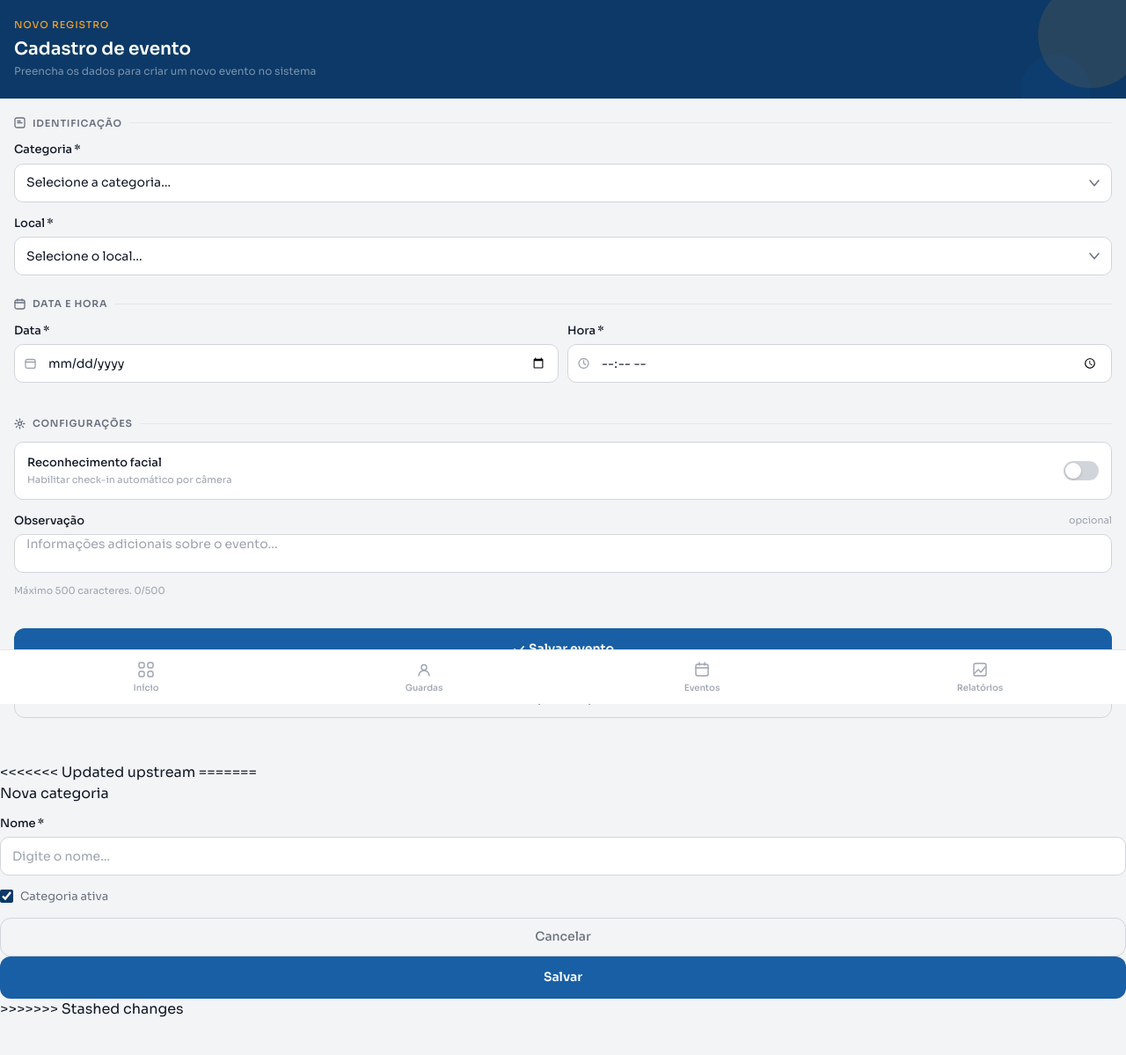
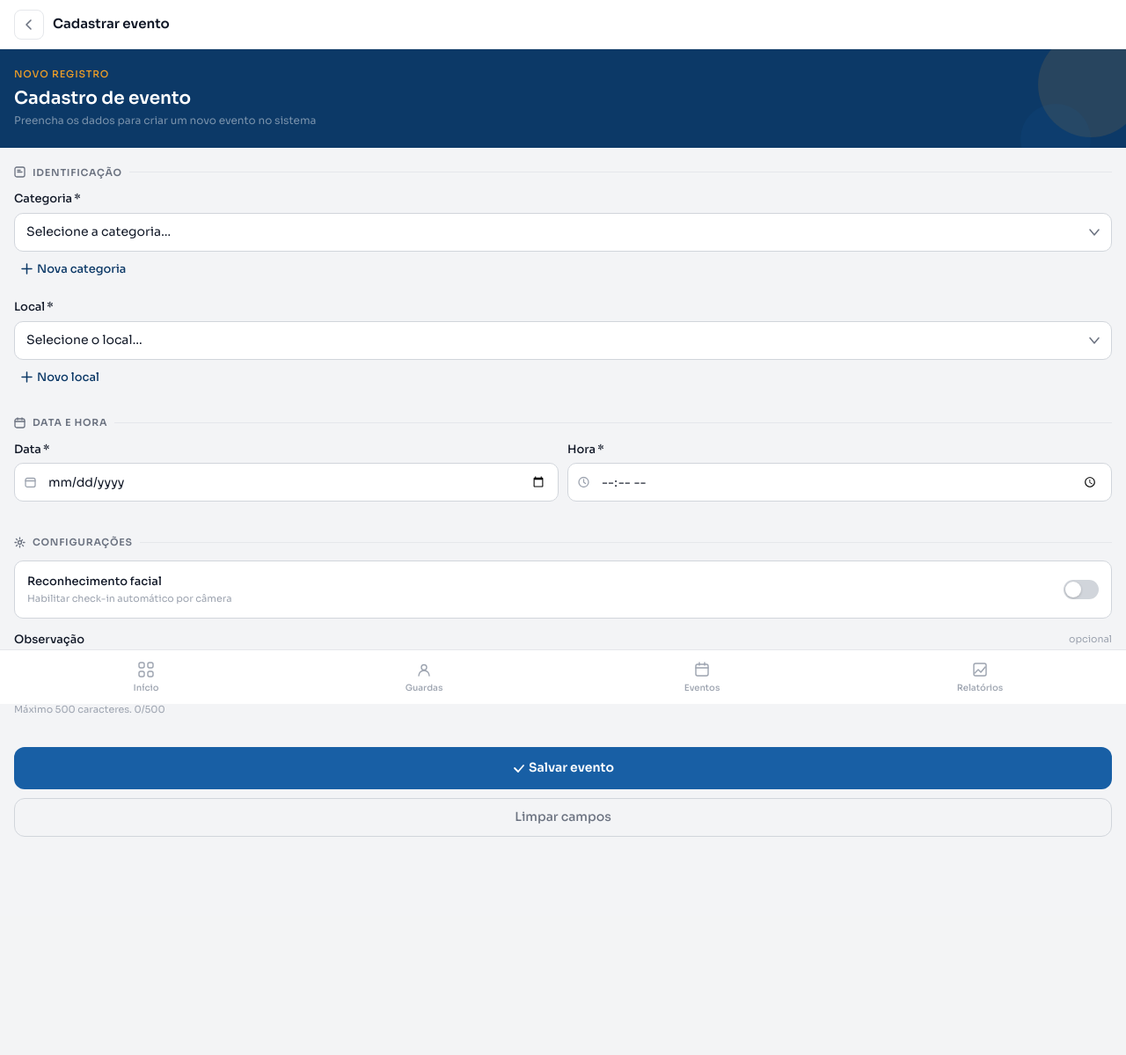
Before and after one commit to Paulompj/GNSN-LabTeC, a Django app: page /gnsn/guarda/cadastro-evento/ in a window 1280 px wide. Shown: the whole page at 88% size. After the commit the page ends 951 px from the top, so only its background shows below. Run offline with Django 4.2, Linux system fonts and the light colour scheme; data that the repository does not hold is empty.

Commit message:
ajustes na integração

```diff
--- a/guarda/static/css/cadastroEvento.css
+++ b/guarda/static/css/cadastroEvento.css
@@ -567,3 +567,60 @@ textarea {
 .actions {
     animation-delay: .15s;
 }
+.btn-add-inline {
+  display: inline-flex;
+  align-items: center;
+  gap: 5px;
+  margin: 8px;
+  background: none;
+  border: none;
+  color: #0c3967;
+  font-size: 13px;
+  font-weight: 500;
+  font-family: 'Sora', sans-serif;
+  cursor: pointer;
+  padding: 2px 0;
+  transition: color .15s;
+}
+
+.btn-add-inline:hover {
+  color: #EF9F27;
+  text-decoration: underline;
+}
+
+.modal-overlay {
+  display: none;
+  position: fixed;
+  inset: 0;
+  background: rgba(0,0,0,.45);
+  z-index: 999;
+  align-items: center;
+  justify-content: center;
+  padding: 16px;
+}
+
+.modal-overlay.show {
+  display: flex;
+}
+
+.modal-box {
+  background: #fff;
+  border-radius: 12px;
+  padding: 20px;
+  width: 100%;
+  max-width: 380px;
+}
+
+.modal-box-title {
+  font-family: 'Sora', sans-serif;
+  font-size: 16px;
+  font-weight: 600;
+  color: #0c3967;
+}
+
+.modal-actions {
+  display: flex;
+  justify-content: flex-end;
+  gap: 8px;
+  margin-top: 16px;
+}
--- a/templates/base.html
+++ b/templates/base.html
@@ -11,23 +11,33 @@
   <link rel="stylesheet" href="{% static 'css/style.css' %}">
 
   <!-- Bootstrap -->
-  <link href="https://cdn.jsdelivr.net/npm/bootstrap@5.0.2/dist/css/bootstrap.min.css" rel="stylesheet"
-    integrity="sha384-EVSTQN3/azprG1Anm3QDgpJLIm9Nao0Yz1ztcQTwFspd3yD65VohhpuuCOmLASjC" crossorigin="anonymous">
+  <link href="https://cdn.jsdelivr.net/npm/bootstrap@5.0.2/dist/css/bootstrap.min.css"
+        rel="stylesheet"
+        integrity="sha384-EVSTQN3/azprG1Anm3QDgpJLIm9Nao0Yz1ztcQTwFspd3yD65VohhpuuCOmLASjC"
+        crossorigin="anonymous">
 
-  {% block head %}
+  {% block head %}{% endblock %}
 </head>
 
 <body>
-
+{% block header %}
   <header class="topbar">
 
     <div class="topbar-left">
 
-      <button class="back-btn" onclick="history.back()" aria-label="Voltar">
+      <button class="back-btn"
+              onclick="history.back()"
+              aria-label="Voltar">
 
-        <svg width="16" height="16" viewBox="0 0 16 16" fill="none">
+        <svg width="16"
+             height="16"
+             viewBox="0 0 16 16"
+             fill="none">
 
-          <path d="M10 3L5 8L10 13" stroke="currentColor" stroke-width="1.6" stroke-linecap="round"
+          <path d="M10 3L5 8L10 13"
+                stroke="currentColor"
+                stroke-width="1.6"
+                stroke-linecap="round"
                 stroke-linejoin="round" />
         </svg>
 
@@ -40,7 +50,6 @@
     {% block topbar_action %}{% endblock %}
 
   </header>
-
   {% endblock %}
 
   {% block menu %}{% endblock %}
@@ -52,7 +61,6 @@
   {% block footer %}
     {% include 'components/footer.html' %}
   {% endblock %}
-
 
   <!-- Espelha o <title> do documento na barra superior -->
   <script>
@@ -70,16 +78,13 @@
   <!-- Ícones Bootstrap -->
   <svg xmlns="http://www.w3.org/2000/svg" style="display: none;">
     <symbol id="check-circle-fill" fill="currentColor" viewBox="0 0 16 16">
-      <path
-        d="M16 8A8 8 0 1 1 0 8a8 8 0 0 1 16 0zm-3.97-3.03a.75.75 0 0 0-1.08.022L7.477 9.417 5.384 7.323a.75.75 0 0 0-1.06 1.06L6.97 11.03a.75.75 0 0 0 1.079-.02l3.992-4.99a.75.75 0 0 0-.01-1.05z" />
+      <path d="M16 8A8 8 0 1 1 0 8a8 8 0 0 1 16 0zm-3.97-3.03a.75.75 0 0 0-1.08.022L7.477 9.417 5.384 7.323a.75.75 0 0 0-1.06 1.06L6.97 11.03a.75.75 0 0 0 1.079-.02l3.992-4.99a.75.75 0 0 0-.01-1.05z" />
     </symbol>
     <symbol id="info-fill" fill="currentColor" viewBox="0 0 16 16">
-      <path
-        d="M8 16A8 8 0 1 0 8 0a8 8 0 0 0 0 16zm.93-9.412-1 4.705c-.07.34.029.533.304.533.194 0 .487-.07.686-.246l-.088.416c-.287.346-.92.598-1.465.598-.703 0-1.002-.422-.808-1.319l.738-3.468c.064-.293.006-.399-.287-.47l-.451-.081.082-.381 2.29-.287zM8 5.5a1 1 0 1 1 0-2 1 1 0 0 1 0 2z" />
+      <path d="M8 16A8 8 0 1 0 8 0a8 8 0 0 0 0 16zm.93-9.412-1 4.705c-.07.34.029.533.304.533.194 0 .487-.07.686-.246l-.088.416c-.287.346-.92.598-1.465.598-.703 0-1.002-.422-.808-1.319l.738-3.468c.064-.293.006-.399-.287-.47l-.451-.081.082-.381 2.29-.287zM8 5.5a1 1 0 1 1 0-2 1 1 0 0 1 0 2z" />
     </symbol>
     <symbol id="exclamation-triangle-fill" fill="currentColor" viewBox="0 0 16 16">
-      <path
-        d="M8.982 1.566a1.13 1.13 0 0 0-1.96 0L.165 13.233c-.457.778.091 1.767.98 1.767h13.713c.889 0 1.438-.99.98-1.767L8.982 1.566zM8 5c.535 0 .954.462.9.995l-.35 3.507a.552.552 0 0 1-1.1 0L7.1 5.995A.905.905 0 0 1 8 5zm.002 6a1 1 0 1 1 0 2 1 1 0 0 1 0-2z" />
+      <path d="M8.982 1.566a1.13 1.13 0 0 0-1.96 0L.165 13.233c-.457.778.091 1.767.98 1.767h13.713c.889 0 1.438-.99.98-1.767L8.982 1.566zM8 5c.535 0 .954.462.9.995l-.35 3.507a.552.552 0 0 1-1.1 0L7.1 5.995A.905.905 0 0 1 8 5zm.002 6a1 1 0 1 1 0 2 1 1 0 0 1 0-2z" />
     </symbol>
   </svg>
 
--- a/templates/evento/cadastroEvento.html
+++ b/templates/evento/cadastroEvento.html
@@ -60,6 +60,12 @@ Cadastrar evento
         {% endif %}
       {% endfor %}
     </select>
+    <button type="button" class="btn-add-inline" onclick="abrirModalNovo('categoria')">
+      <svg width="13" height="13" viewBox="0 0 13 13" fill="none">
+        <path d="M6.5 1v11M1 6.5h11" stroke="currentColor" stroke-width="1.5" stroke-linecap="round"/>
+      </svg>
+      Nova categoria
+    </button>
     <div class="field-error" id="err-categoria">Selecione uma categoria</div>
   </div>
 
@@ -78,6 +84,12 @@ Cadastrar evento
         {% endfor %}
       </select>
     </div>
+    <button type="button" class="btn-add-inline" onclick="abrirModalNovo('local')">
+      <svg width="13" height="13" viewBox="0 0 13 13" fill="none">
+        <path d="M6.5 1v11M1 6.5h11" stroke="currentColor" stroke-width="1.5" stroke-linecap="round"/>
+      </svg>
+      Novo local
+    </button>
     <div class="field-error" id="err-local">Selecione um local</div>
   </div>
 
@@ -211,8 +223,6 @@ Cadastrar evento
   <span id="toastMsg">Evento cadastrado com sucesso!</span>
 </div>
 
-<<<<<<< Updated upstream
-=======
 <!-- =====================================================
      MODAL NOVA CATEGORIA / LOCAL
      Funciona como um mini-formulário independente que
@@ -268,7 +278,6 @@ Cadastrar evento
   </div>
 </div>
 
->>>>>>> Stashed changes
 {{ categorias_por_id|json_script:"categorias-por-id" }}
 {{ locais_por_id|json_script:"locais-por-id" }}
 
@@ -411,11 +420,6 @@ function showToast(msg, isError) {
   setTimeout(() => t.classList.remove('show'), 3000);
 }
 
-<<<<<<< Updated upstream
-// preenche data mínima = hoje
-const today = new Date().toISOString().split('T')[0];
-document.getElementById('data').min = today;
-=======
 /* ── Modal nova categoria / local ──
    Em vez de fetch+JSON, usa um <form> real.
    A action aponta para a view correta; o campo
@@ -493,6 +497,5 @@ document.getElementById('modalNovoItem').addEventListener('click', function (e)
 
 /* ── Data mínima = hoje ── */
 document.getElementById('data').min = new Date().toISOString().split('T')[0];
->>>>>>> Stashed changes
 </script>
 {% endblock %}
--- a/templates/guarda/dashboard.html
+++ b/templates/guarda/dashboard.html
@@ -96,8 +96,8 @@ Perfil Mirim
 
       <!-- Legenda da barra -->
       <div class="progress-label-row">
-        <span><span class="dot-red"></span> Inapto</span>
-        <span><span class="dot-green"></span> Apto</span>
+        <span><span></span> Inapto</span>
+        <span><span></span> Apto</span>
       </div>
 
       <p class="cirio-footer">
--- a/templates/login.html
+++ b/templates/login.html
@@ -5,6 +5,7 @@
 {% block head %}{% endblock %}
 
 {% block body %}
+    {% block header %}{% endblock %}
     <div class="container d-flex justify-content-center align-items-center vh-100">
         <div class="card shadow-lg p-4 border-0" style="width: 100%; max-width: 420px; border-radius: 16px;">
 
```
Also changed, not shown: guarda/static/css/dashboard.css (+12 -8 lines), templates/evento/eventos.html (+90 -21 lines). Lines whose indentation alone changed are shown as unchanged.
